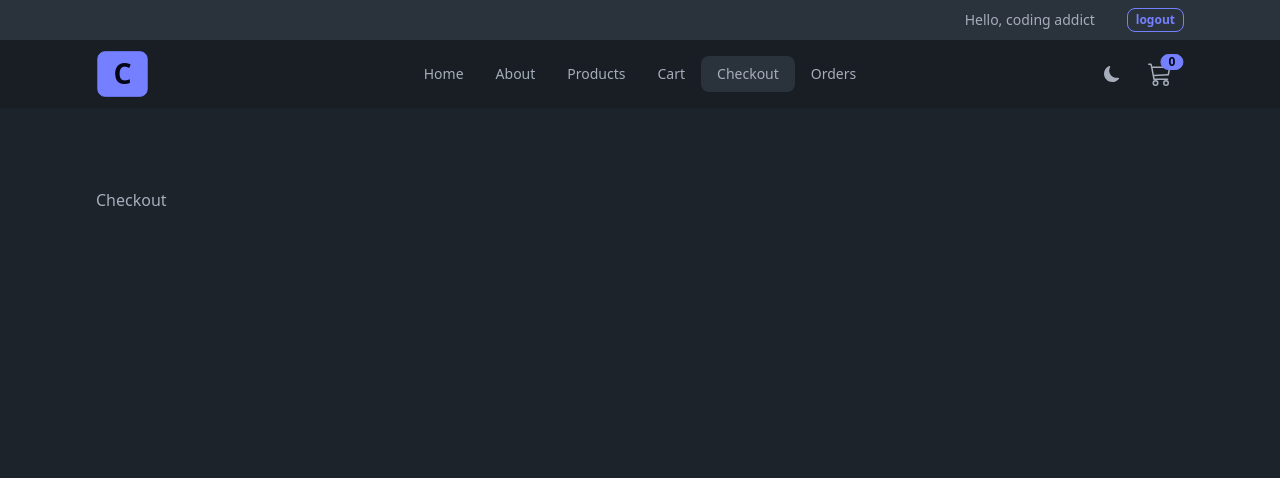
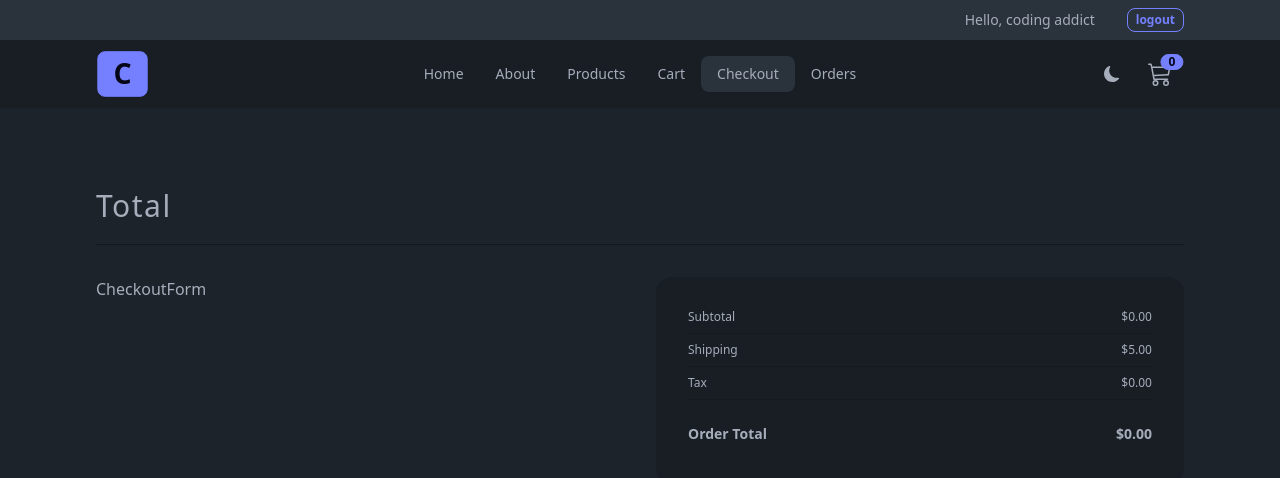
Before and after one commit to chanawit-k/comfy-store, a React (Vite) app: page /checkout in a window 1280 px wide. Shown: the top 478 px of the page. Built offline with nearby package versions, Linux system fonts and the light colour scheme.

Commit message:
- checkout page setup

```diff
--- /dev/null
+++ b/src/components/CheckoutForm.jsx
@@ -0,0 +1,7 @@
+import React from 'react'
+
+const CheckoutForm = () => {
+  return <div>CheckoutForm</div>
+}
+
+export default CheckoutForm
--- a/src/components/index.js
+++ b/src/components/index.js
@@ -11,4 +11,5 @@ export { default as PaginationContainer } from './PaginationContainer'
 export { default as Loading } from './Loading'
 export { default as CartItemsList } from './CartItemsList'
 export { default as CartTotals } from './CartTotals'
-export { default as sectionTitle } from './SectionTitle'
+export { default as SectionTitle } from './SectionTitle'
+export { default as CheckoutForm } from './CheckoutForm'
--- a/src/pages/Checkout.jsx
+++ b/src/pages/Checkout.jsx
@@ -1,7 +1,21 @@
 import React from 'react'
+import { SectionTitle, CartTotals, CheckoutForm } from '../components'
+import { useSelector } from 'react-redux'
+const Checkout = () => {
+  const cartItems = useSelector((state) => state.cart.cartTotal)
+  if (cartItems.length === 0) {
+    return <SectionTitle text="Your cart is empty" />
+  }
 
-const Checkout = () => {
-  return <div>Checkout</div>
+  return (
+    <>
+      <SectionTitle text={'Total'} />
+      <div className="mt-8 grid gap-8 md:grid-cols-2 items-start">
+        <CheckoutForm />
+        <CartTotals />
+      </div>
+    </>
+  )
 }
 
 export default Checkout
```
